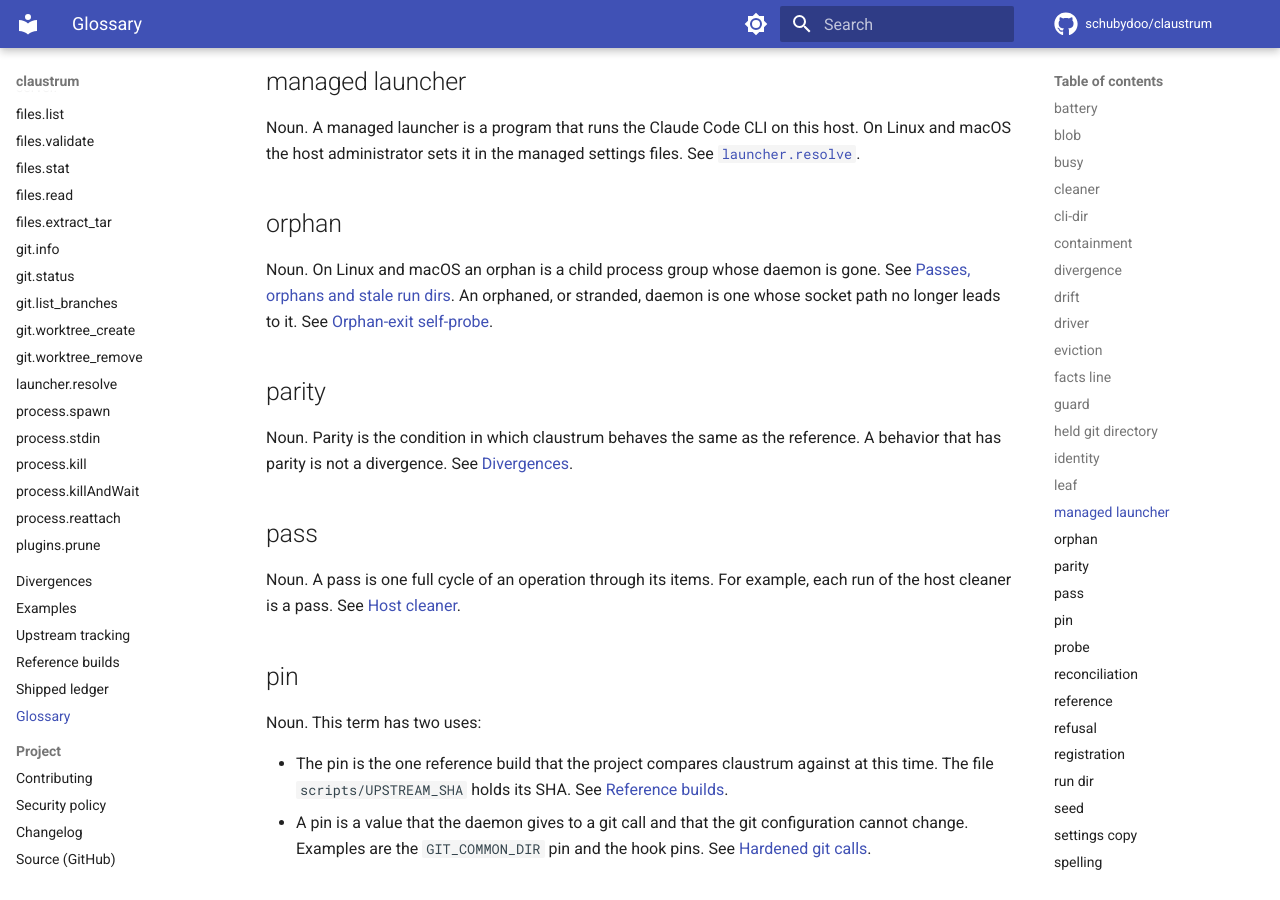
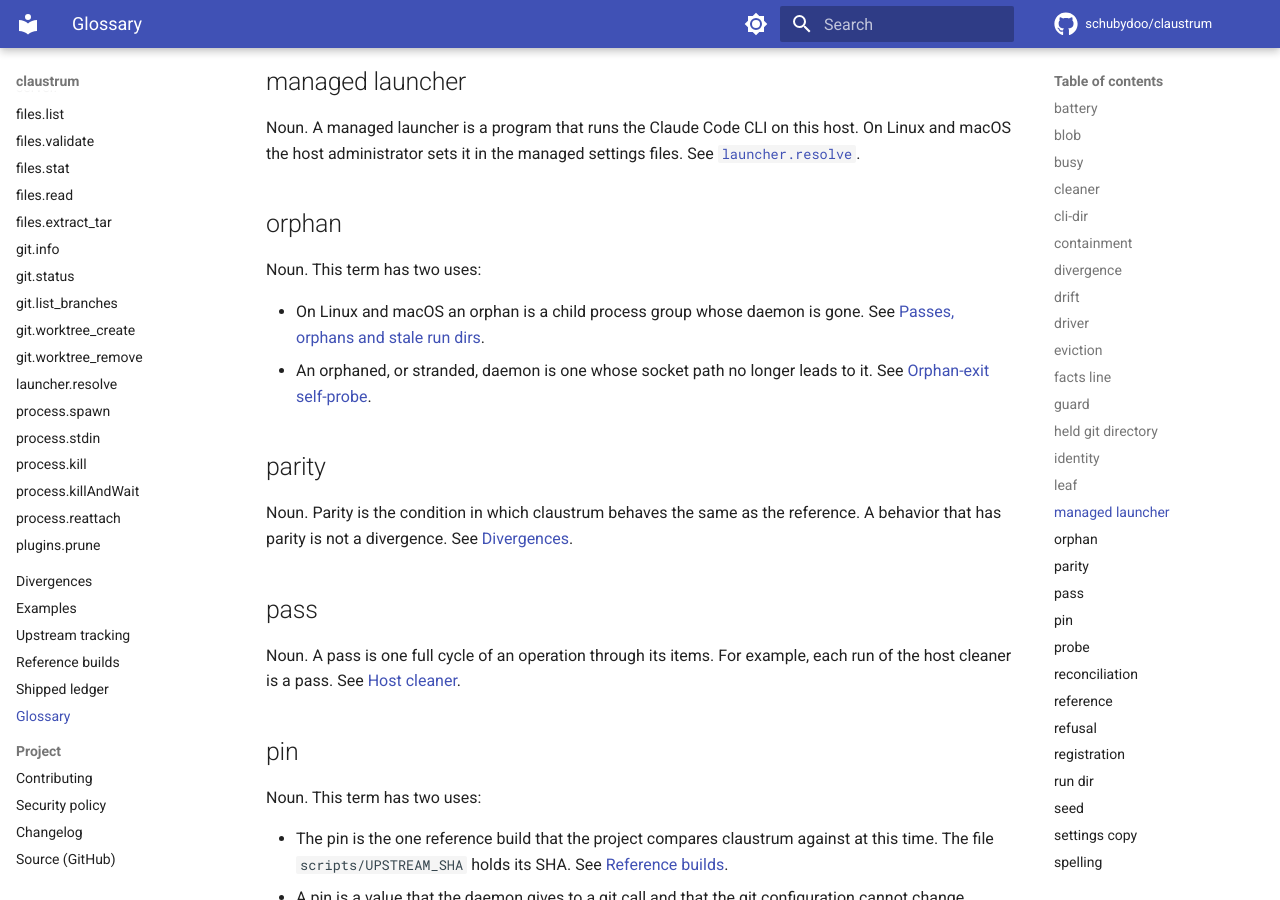
Before and after one commit to schubydoo/claustrum, an MkDocs documentation site: the page built from docs/GLOSSARY.md, in a window 1280 px wide and 900 px high, scrolled down 2541 px. Built offline with MkDocs 1.6.1 and Material for MkDocs 9.7.7, drawn with Linux system fonts in a browser that asks for light colours; comment, search, counter and statistics services are not loaded; some of the changed text lies outside the part shown.

Commit message:
docs: answer the review of the glossary entries
Co-Authored-By: Claude Opus 5.5 <noreply@anthropic.com>

```diff
--- a/docs/GLOSSARY.md
+++ b/docs/GLOSSARY.md
@@ -25,8 +26,7 @@ cleaner sends no `SIGTERM` to a busy daemon. See
 Noun. The cleaner, or host cleaner, is a part of the daemon on Linux and macOS,
 for one socket layout only. At intervals it stops orphan Claude Code process
 groups and daemons that are not in use, and it removes stale run directories.
-See
-[Host cleaner](DAEMON.md#host-cleaner-off-wire-linux-and-macos).
+See [Host cleaner](DAEMON.md#host-cleaner-off-wire-linux-and-macos).
 
 ## cli-dir
 
@@ -111,12 +111,12 @@ files. See
 
 ## orphan
 
-Noun. On Linux and macOS an orphan is a child process group whose daemon is
-gone. See
-[Passes, orphans and stale run dirs](DAEMON.md#passes-orphans-and-stale-run-dirs).
-An orphaned, or stranded, daemon is one whose socket path no longer leads to
-it. See
-[Orphan-exit self-probe](DAEMON.md#orphan-exit-self-probe).
+Noun. This term has two uses:
+
+- On Linux and macOS an orphan is a child process group whose daemon is gone.
+  See [Passes, orphans and stale run dirs](DAEMON.md#passes-orphans-and-stale-run-dirs).
+- An orphaned, or stranded, daemon is one whose socket path no longer leads to
+  it. See [Orphan-exit self-probe](DAEMON.md#orphan-exit-self-probe).
 
 ## parity
 
@@ -161,8 +161,8 @@ reference build. See
 ## reference
 
 Noun. The reference is the daemon that claustrum reimplements in a clean room.
-A git SHA identifies each reference build. In "protocol reference" the phrase names the
-document PROTOCOL.md. See [Reference builds](REFERENCE-BUILDS.md).
+A git SHA identifies each reference build. In "protocol reference" the phrase
+names the document PROTOCOL.md. See [Reference builds](REFERENCE-BUILDS.md).
 
 ## refusal
 
@@ -173,8 +173,7 @@ rule, a guard, the OS or another program rejects it. See
 ## registration
 
 Noun. A registration is the entry `<git dir>/worktrees/<name>` of a linked
-worktree. Its `gitdir` record names the `.git` file of the
-worktree. See
+worktree. Its `gitdir` record names the `.git` file of the worktree. See
 [After a failure](protocol/git-worktree-create.md#after-a-failure).
 
 ## run dir
@@ -210,8 +209,8 @@ Noun and verb. This term has two uses:
 
 - To stage a file is the git operation that adds a change to the index.
 - A staging file or name is a temporary one that an operation uses until it
-  completes. For example, `-install` writes
-  the CLI to a staging file and then renames it. See
+  completes. For example, `-install` writes the CLI to a staging file and then
+  renames it. See
   [`-install`](INSTALL.md#-install-ensure-the-agent-cli).
 
 ## stale
@@ -224,8 +223,8 @@ directory, and a stale worktree entry. See
 ## stamp
 
 Noun. A stamp is a small piece of data that a program puts on an object to
-identify it. A build stamp identifies the build or the toolchain of a binary. See
-[Reference builds](REFERENCE-BUILDS.md).
+identify it. A build stamp identifies the build or the toolchain of a binary.
+See [Reference builds](REFERENCE-BUILDS.md).
 
 ## state
 
@@ -253,6 +252,6 @@ cannot complete, the daemon adds an undo text to the error. See
 ## wire
 
 Noun. The wire is the byte stream of the JSON-RPC connection between a client
-and the daemon. A behavior that is off the wire
-changes no frame. The wire surface is the set of all the methods and frames that
-a client can see on the wire. See [Transport](PROTOCOL.md#transport).
+and the daemon. A behavior that is off the wire changes no frame. The wire
+surface is the set of all the methods and frames that a client can see on the
+wire. See [Transport](PROTOCOL.md#transport).
```
Also changed, not shown: other parts of docs/GLOSSARY.md (+5 -4 lines).
